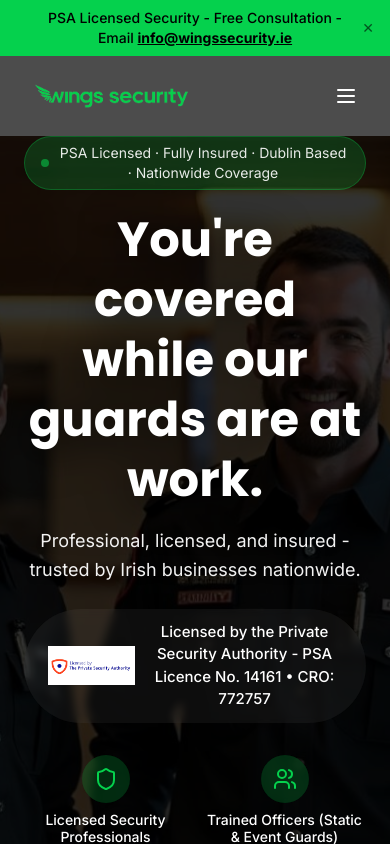
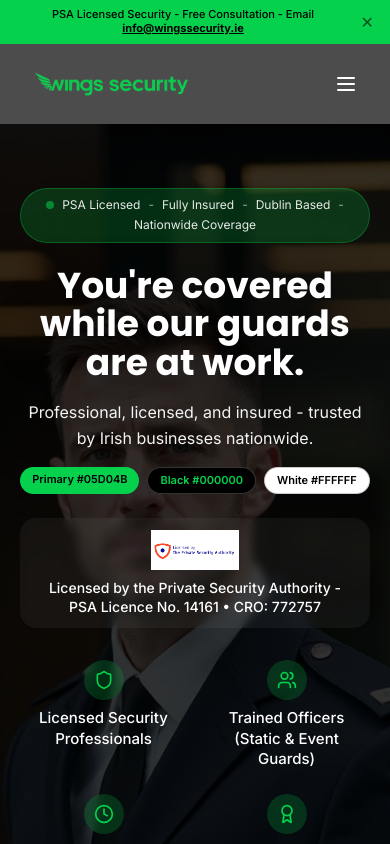
Before and after one commit to wings-security/wings-security, a React (Vite) app: page / in a window 390 px wide. Shown: the top 844 px of the page. Built offline with nearby package versions, Linux system fonts and the light colour scheme.

Commit message:
Mobile hero/layout polish and service image zoom fix

```diff
--- a/src/components/Header.tsx
+++ b/src/components/Header.tsx
@@ -45,9 +45,9 @@ const Header = () => {
     <header className="sticky top-0 z-50">
       <div className="w-full overflow-hidden">
         {announcementVisible && (
-          <div className="bg-primary text-black text-sm font-medium py-2 px-4">
+          <div className="bg-primary text-black text-sm font-medium py-2 px-4 pt-[max(env(safe-area-inset-top),0.5rem)] sm:pt-2">
             <div className="container mx-auto flex items-center justify-center gap-6 relative">
-              <span className="text-center">
+              <span className="text-center text-[11px] sm:text-sm leading-tight pr-6 sm:pr-0">
                 PSA Licensed Security - Free Consultation - Email{' '}
                 <a href="mailto:info@wingssecurity.ie" className="font-bold underline">
                   info@wingssecurity.ie
@@ -55,7 +55,7 @@ const Header = () => {
               </span>
               <button
                 onClick={() => setAnnouncementVisible(false)}
-                className="absolute right-0 text-black/60 hover:text-black transition-colors"
+                className="absolute right-0 text-black/60 hover:text-black transition-colors text-base leading-none"
                 aria-label="Dismiss announcement"
               >
                 ✕
--- a/src/components/HeroSection.tsx
+++ b/src/components/HeroSection.tsx
@@ -2,6 +2,7 @@ import { Button } from '@/components/ui/button';
 import { ArrowRight } from 'lucide-react';
 import TrustBullets from '@/components/TrustBullets';
 import heroImage from '@/assets/hero-security-team.jpg';
+import heroImageMobile from '@/assets/hero-security-professional.jpg';
 
 const HeroSection = () => {
   const scrollToSection = (id: string) => {
@@ -14,37 +15,58 @@ const HeroSection = () => {
   return (
     <section id="home" className="relative min-h-screen flex items-center justify-center overflow-hidden">
       <div className="absolute inset-0">
-        <img
-          src={heroImage}
-          alt="Professional Irish security team at corporate location"
-          className="w-full h-full object-cover object-center"
-          loading="eager"
-        />
+        <picture>
+          <source media="(max-width: 767px)" srcSet={heroImageMobile} />
+          <img
+            src={heroImage}
+            alt="Professional Irish security team at corporate location"
+            className="w-full h-full object-cover object-[62%_center] md:object-center"
+            loading="eager"
+          />
+        </picture>
         <div className="absolute inset-0 bg-black/80" />
       </div>
 
-      <div className="container mx-auto px-6 pt-10 pb-20 relative z-10">
-        <div className="max-w-4xl mx-auto text-center -translate-y-10">
-          <div className="inline-flex items-center gap-2 bg-primary/20 border border-primary/30 rounded-full px-4 py-1.5 text-sm text-white/90 mb-5">
+      <div className="container mx-auto px-5 sm:px-6 pt-16 md:pt-10 pb-16 md:pb-20 relative z-10">
+        <div className="max-w-4xl mx-auto text-center md:-translate-y-10">
+          <div className="inline-flex max-w-[92vw] sm:max-w-none flex-wrap items-center justify-center gap-x-2 gap-y-1 bg-primary/20 border border-primary/30 rounded-full px-3 sm:px-4 py-2 text-xs sm:text-sm leading-snug text-white/90 mb-6 md:mb-5">
             <span className="w-2 h-2 bg-primary rounded-full animate-pulse flex-shrink-0" />
-            PSA Licensed · Fully Insured · Dublin Based · Nationwide Coverage
+            <span>PSA Licensed</span>
+            <span className="text-white/60">-</span>
+            <span>Fully Insured</span>
+            <span className="text-white/60">-</span>
+            <span>Dublin Based</span>
+            <span className="text-white/60">-</span>
+            <span>Nationwide Coverage</span>
           </div>
 
-          <h1 className="text-5xl lg:text-7xl font-display font-bold leading-tight text-white drop-shadow-[0_6px_20px_rgba(0,0,0,0.85)]">
+          <h1 className="text-4xl sm:text-5xl lg:text-7xl font-display font-bold leading-[1.08] text-white drop-shadow-[0_6px_20px_rgba(0,0,0,0.85)]">
             You're covered while our guards are at work.
           </h1>
-          <p className="mt-4 text-lg lg:text-xl text-white/95 leading-relaxed drop-shadow-md">
+          <p className="mt-4 text-base sm:text-lg lg:text-xl text-white/95 leading-relaxed drop-shadow-md">
             Professional, licensed, and insured - trusted by Irish businesses nationwide.
           </p>
 
-          <div className="mt-6 flex justify-center">
-            <div className="inline-flex items-center space-x-3 backdrop-blur-sm bg-white/5 rounded-full px-6 py-3">
+          <div className="md:hidden mt-4 flex flex-wrap justify-center gap-2">
+            <span className="px-3 py-1 rounded-full text-[11px] font-semibold bg-primary text-black">
+              Primary #05D04B
+            </span>
+            <span className="px-3 py-1 rounded-full text-[11px] font-semibold bg-black text-primary border border-white/20">
+              Black #000000
+            </span>
+            <span className="px-3 py-1 rounded-full text-[11px] font-semibold bg-white text-black border border-black/20">
+              White #FFFFFF
+            </span>
+          </div>
+
+          <div className="mt-6 md:mt-7 flex justify-center">
+            <div className="inline-flex flex-col sm:flex-row items-center gap-2 sm:gap-3 backdrop-blur-sm bg-white/5 rounded-2xl sm:rounded-full px-4 sm:px-6 py-3">
               <img
                 src="/lovable-uploads/eac190f7-5b85-4894-8bf0-136c102d125f.png"
                 alt="PSA Licensed"
-                className="h-10 w-auto object-contain"
+                className="h-10 sm:h-10 w-auto object-contain"
               />
-              <span className="text-white font-medium text-[15px] sm:text-[16px] text-center">
+              <span className="text-white font-medium text-[14px] sm:text-[16px] text-center leading-snug">
                 Licensed by the Private Security Authority - PSA Licence No. 14161 • CRO: 772757
               </span>
             </div>
@@ -52,7 +74,7 @@ const HeroSection = () => {
 
           <TrustBullets />
 
-          <div className="mt-8 flex flex-col sm:flex-row gap-4 justify-center">
+          <div className="mt-8 md:mt-9 flex flex-col sm:flex-row gap-4 justify-center">
             <Button onClick={() => scrollToSection('contact')} className="btn-wings-primary group font-bold shadow-2xl">
               Get a Quote
               <ArrowRight className="ml-2 h-5 w-5 transition-transform group-hover:translate-x-1" />
--- a/src/components/ServicesSection.tsx
+++ b/src/components/ServicesSection.tsx
@@ -133,7 +133,7 @@ const ServicesSection = () => {
                     <img
                       src={service.image}
                       alt={service.title}
-                      className="w-full h-full object-cover group-hover:scale-110 transition-transform duration-300"
+                      className="w-full h-full object-cover transition-transform duration-300 md:group-hover:scale-105"
                     />
                     <div className="absolute inset-0 bg-gradient-to-t from-black/60 to-transparent" />
                     <div className="absolute bottom-4 left-4 flex items-center space-x-2">
--- a/src/components/TrustBullets.tsx
+++ b/src/components/TrustBullets.tsx
@@ -21,13 +21,13 @@ const TrustBullets = () => {
   ];
 
   return (
-    <div className="mt-8 grid grid-cols-2 lg:grid-cols-4 gap-4 lg:gap-6">
+    <div className="mt-8 grid grid-cols-2 lg:grid-cols-4 gap-x-4 gap-y-6 lg:gap-6">
       {trustPoints.map((point, index) => (
         <div key={index} className="flex flex-col items-center text-center space-y-2">
-          <div className="p-3 rounded-full bg-primary/20 backdrop-blur-sm">
-            <point.icon className="h-6 w-6 text-primary" />
+          <div className="p-2.5 sm:p-3 rounded-full bg-primary/20 backdrop-blur-sm">
+            <point.icon className="h-5 w-5 sm:h-6 sm:w-6 text-primary" />
           </div>
-          <span className="text-white text-sm font-medium leading-tight">
+          <span className="text-white text-[15px] sm:text-sm font-medium leading-snug max-w-[150px] sm:max-w-none">
             {point.title}
           </span>
         </div>
```
